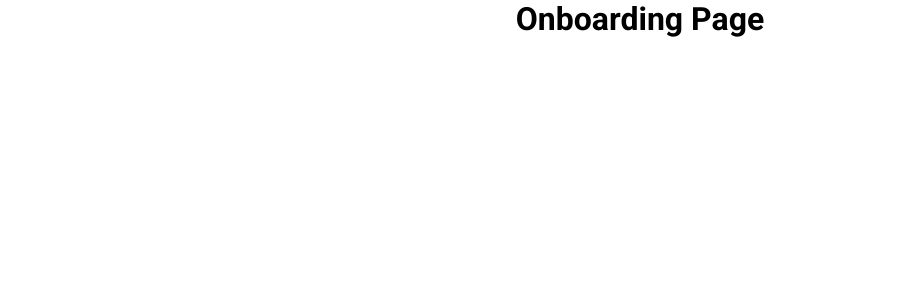
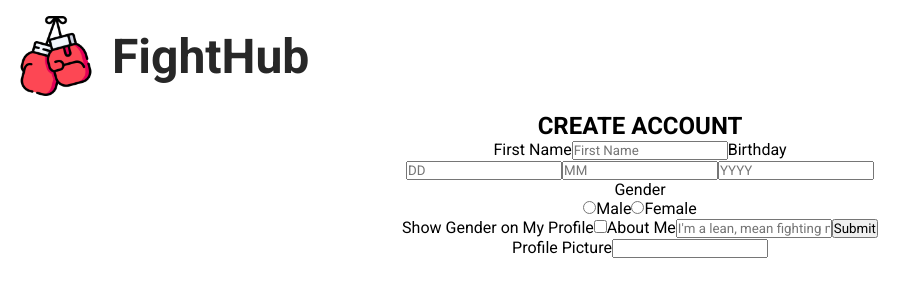
Before and after one commit to NoahLett/FightHub, a React (Vite) app: page /onboarding in a window 1280 px wide. Shown: the top 300 px of the page, without its empty margins (0-921 px from the left). Built offline with nearby package versions, Linux system fonts and the light colour scheme; a web font is replaced by a local one.

Commit message:
Drafted initial JSX for onboarding section

```diff
--- a/src/components/Navbar/Navbar.css
+++ b/src/components/Navbar/Navbar.css
@@ -23,6 +23,10 @@
     font-size: 3rem;
     font-weight: bold;
     color: white;
+}
+
+.is-dark {
+    color: rgb(39, 39, 39);
 }
 
 .nav-buttons {
--- a/src/components/Navbar/Navbar.jsx
+++ b/src/components/Navbar/Navbar.jsx
@@ -1,17 +1,19 @@
 import './Navbar.css';
 
-const Navbar = ({ authToken, minimal, showModal, setShowModal, setIsSignUp }) => {
+const Navbar = ({ minimal, showModal, setShowModal, setIsSignUp }) => {
 
   const handleClick = () => {
     setShowModal(true);
     setIsSignUp(false);
   }
 
+  const authToken = true;
+
   return (
     <nav className='nav-container'>
       <div className="logo-container">
         <img className='logo-img' src="/images/boxing-gloves.png" alt="Boxing Gloves" />
-        <span className='logo-text'>FightHub</span>
+        <span className={`logo-text ${minimal ? 'is-dark' : ''}`}>FightHub</span>
       </div>
       <div className="nav-buttons">
         {!authToken && !minimal && <button disabled={showModal} onClick={handleClick} className='nav-button'>Sign In</button>}
--- a/src/pages/Home/Home.css
+++ b/src/pages/Home/Home.css
@@ -36,8 +36,8 @@
 }
 
 .copy-right {
-    font-size: 1rem;
-    margin-bottom: .75rem;
+    font-size: 2rem;
+    margin-bottom: 3.5rem;
     margin-left: 0.25rem;
     font-weight: bold;
 }
@@ -54,6 +54,10 @@
     .slogan {
         font-size: 6rem;
     }
+    .copy-right {
+        font-size: 1.5rem;
+        margin-bottom: 3rem;
+    }
 }
 
 @media (max-width: 375px) {
@@ -62,4 +66,8 @@
         margin-left: .25rem;
         margin-right: .25rem;
     }
+    .copy-right {
+        font-size: 1rem;
+        margin-bottom: 2rem;
+    }
 }
--- a/src/pages/Home/Home.jsx
+++ b/src/pages/Home/Home.jsx
@@ -19,7 +19,7 @@ const Home = () => {
 
   return (
     <div className='overlay'>
-    <Navbar setIsSignUp={setIsSignUp} showModal={showModal} setShowModal={setShowModal} authToken={authToken} />
+    <Navbar setIsSignUp={setIsSignUp} showModal={showModal} setShowModal={setShowModal} />
       <div className='home-page'>
         <h1 className='slogan'>Swipe to Fight<FaRegCopyright className='copy-right'/></h1>
         <button className='auth-button' onClick={handleClick}>
--- a/src/pages/Onboarding/Onboarding.jsx
+++ b/src/pages/Onboarding/Onboarding.jsx
@@ -1,9 +1,123 @@
+import { useState } from 'react';
+import Navbar from '../../components/Navbar/Navbar';
 import './Onboarding.css';
 
 const Onboarding = () => {
+
+
+  const handleChange = () => {
+    console.log('Clicked');
+  }
+
+  const handleSubmit = () => {
+    console.log('Clicked');
+  }
+
   return (
     <>
-      <h1>Onboarding Page</h1>
+      <Navbar minimal={true} showModal={false} setShowModal={() => {}} />
+      <div className="onboarding">
+        <h2>CREATE ACCOUNT</h2>
+        <form onSubmit={handleSubmit}>
+          <section>
+            <label htmlFor='first_name'>First Name</label>
+            <input
+              id='first_name'
+              name='first_name'
+              placeholder='First Name'
+              required
+              value={''}
+              type='text'
+              onChange={handleChange}
+            />
+            <label>Birthday</label>
+            <div className='input-container'>
+              <input
+                id='dob_day'
+                name='dob_day'
+                placeholder='DD'
+                required
+                value={''}
+                type='number'
+                onChange={handleChange}
+              />
+              <input
+                id='dob_month'
+                name='dob_month'
+                placeholder='MM'
+                required
+                value={''}
+                type='number'
+                onChange={handleChange}
+              />
+              <input
+                id='dob_year'
+                name='dob_year'
+                placeholder='YYYY'
+                required
+                value={''}
+                type='number'
+                onChange={handleChange}
+              />
+            </div>
+            <label>Gender</label>
+            <div className='input-container'>
+              <input
+                id='male-gender'
+                name='male-gender'
+                value='male'
+                type='radio'
+                onChange={handleChange}
+                checked={false}
+              />
+              <label htmlFor='male-gender'>Male</label>
+              <input
+                id='female-gender'
+                name='female-gender'
+                value='female'
+                type='radio'
+                onChange={handleChange}
+                checked={false}
+              />
+              <label htmlFor='female-gender'>Female</label>
+            </div>
+
+            <label htmlFor='show_gender'>Show Gender on My Profile</label>
+            <input
+              id='show_gender'
+              name='show_gender'
+              type='checkbox'
+              onChange={handleChange}
+              checked={false}
+            />
+
+            <label htmlFor='about'>About Me</label>
+            <input
+              id='about'
+              name='about'
+              type='text'
+              placeholder='I&apos;m a lean, mean fighting machine...'
+              value={''}
+              required
+              onChange={handleChange}
+            />
+
+            <input type="submit" />
+          </section>
+
+          <section>
+            <label htmlFor='url'>Profile Picture</label>
+            <input
+              type="url"
+              name='url'
+              id='url'
+              onChange={handleChange}
+              required
+            />
+            <div className="photo-container"></div>
+          </section>
+        </form>
+      </div>
     </>
   )
 }
```
